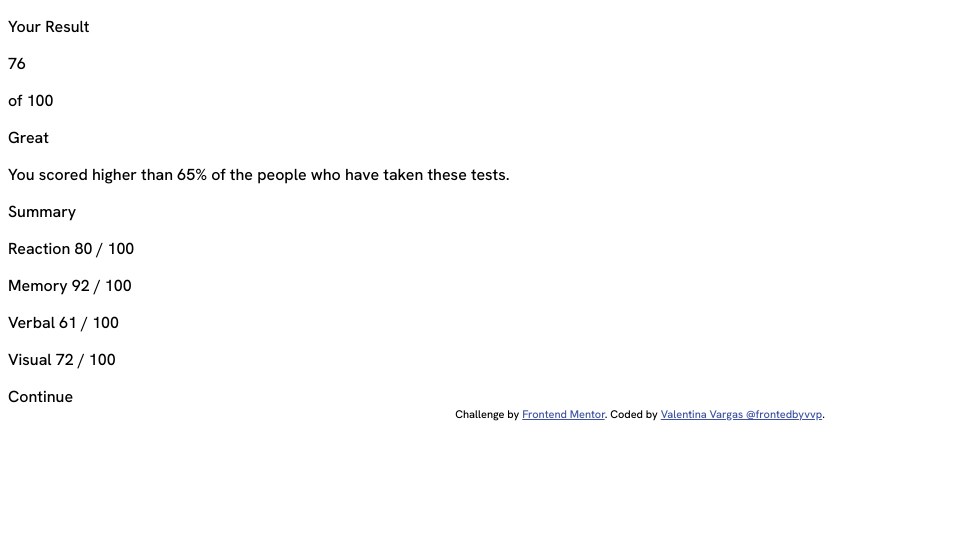
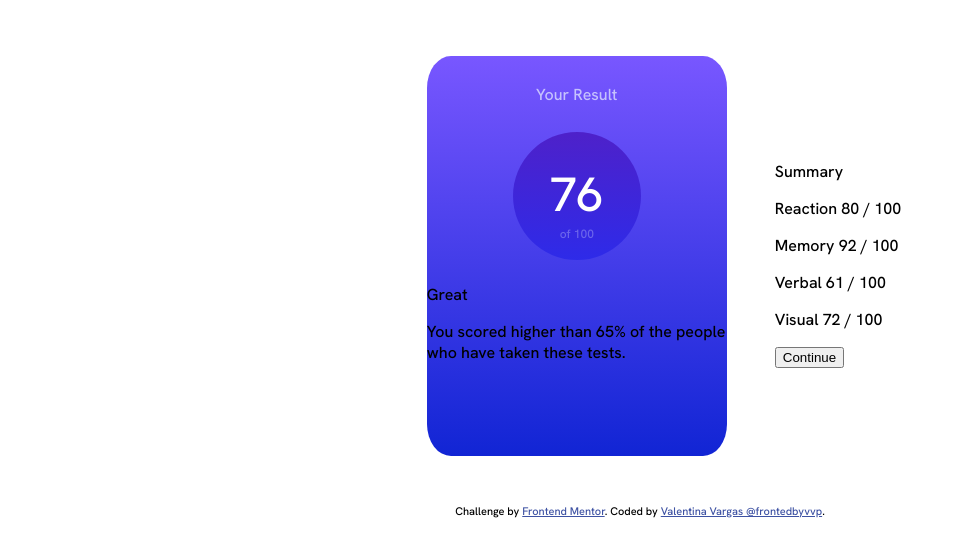
Before and after one commit to valentinavp15/challenge1-results-summary, a plain HTML site: page index.html in a window 1280 px wide. Shown: the whole page, without its empty margins (0-956 px from the left). Drawn offline with Linux system fonts and the light colour scheme.

Commit message:
Avance en el diseño del proyecto

```diff
--- a/index.html
+++ b/index.html
@@ -20,8 +20,12 @@
   <div class="container">
     <div class="big-result-container">
       <p class="result-title">Your Result</p>
-      <p class="big-score">76</p>
-      <p class="text1">of 100</p>
+
+      <div class="container-score">
+        <p class="big-score">76</p>
+        <p class="text1">of 100</p>
+      </div>
+
       <p class="text2">Great</p>
       <p class="message">You scored higher than 65% of the people who have taken these tests.</p>
     </div>
@@ -33,21 +37,9 @@
       <p class="memory">Memory 92 / 100</p>
       <p class="verbal">Verbal 61 / 100</p>
       <p class="visual">Visual 72 / 100</p>
+      <button>Continue</button>
     </div>
   </div>
-
-
-
-
-
-
-
-
-
-
-
-  Continue
-
   <div class="attribution">
     Challenge by <a href="https://www.frontendmentor.io?ref=challenge" target="_blank">Frontend Mentor</a>.
     Coded by <a href="#">Valentina Vargas @frontedbyvvp</a>.
--- a/styles.css
+++ b/styles.css
@@ -17,9 +17,11 @@
     --dark-gray-blue: hsl(224, 30%, 27%);
 
     /* creo variables para los tamaños de letras */
-    --sm: 10px;
-    /* --md: 18px; este es el tamaño por defecto */
-    --bg: 28px;
+    --sm: 12px;
+    --estandar: 18px; /* este es el tamaño por defecto */
+    --md: 24px;
+    --bg: 32px;
+    --gi: 48px;
 
 }
 
@@ -30,8 +32,63 @@ body {
 
 /* CONTENEDOR PRINCIPAL */
 .container{
+    display: flex;
+    flex-direction: row;
+    justify-content: center;
+    align-items: center;
+}
+
+/* CONTENEDOR DEL RESULTADO TOTAL */
+.big-result-container{
+    background: linear-gradient(var(--light-slate-blue), var(--cobalt-blue));
+    border-radius: 8%;
+    width: 300px;
+    height: 400px;
+    margin: 48px;
+}
+
+/* Primer parrafo */
+.result-title{
+    color: var(--pale-blue);
+    opacity: 70%;
+    text-align: center;
+    height: var(--md);
+    margin: 28px 0 0 0;
+}
+
+/* numero grande */
+.container-score{
+    background: linear-gradient(var(--violet-blue
+    ), var(--light-royal-blue));
+    width: 8rem;
+    height: 8rem;
+    border-radius: 50%;
+    display: flex;
+    flex-direction: column;
+    justify-content: center;
+    align-items: center;
+    text-align: center;
+    margin: 24px auto;
 
 }
+
+.big-score{
+    text-align: center;
+    color: var(--white);
+    font-size: var(--gi);
+    margin: 12px 0 0 0;
+}
+
+.text1{
+    text-align: center;
+    color: var(--pale-blue);
+    opacity: 30%;
+    font-size: var(--sm);
+    margin: 0;
+}
+
+
+
 
 .attribution {
     font-size: 11px;
```
